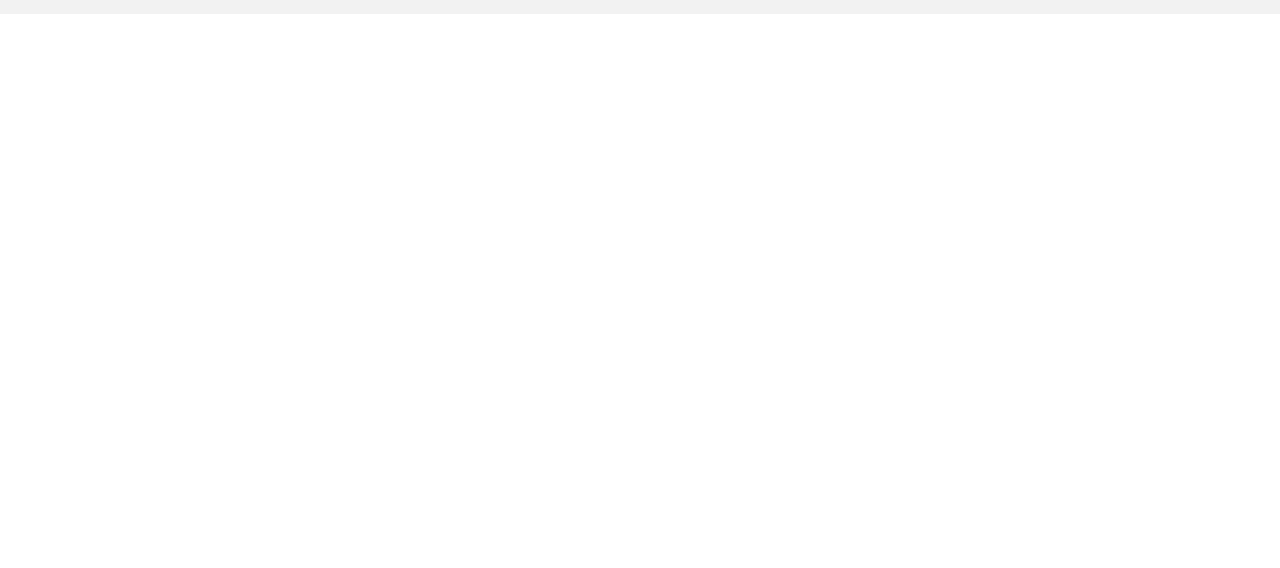
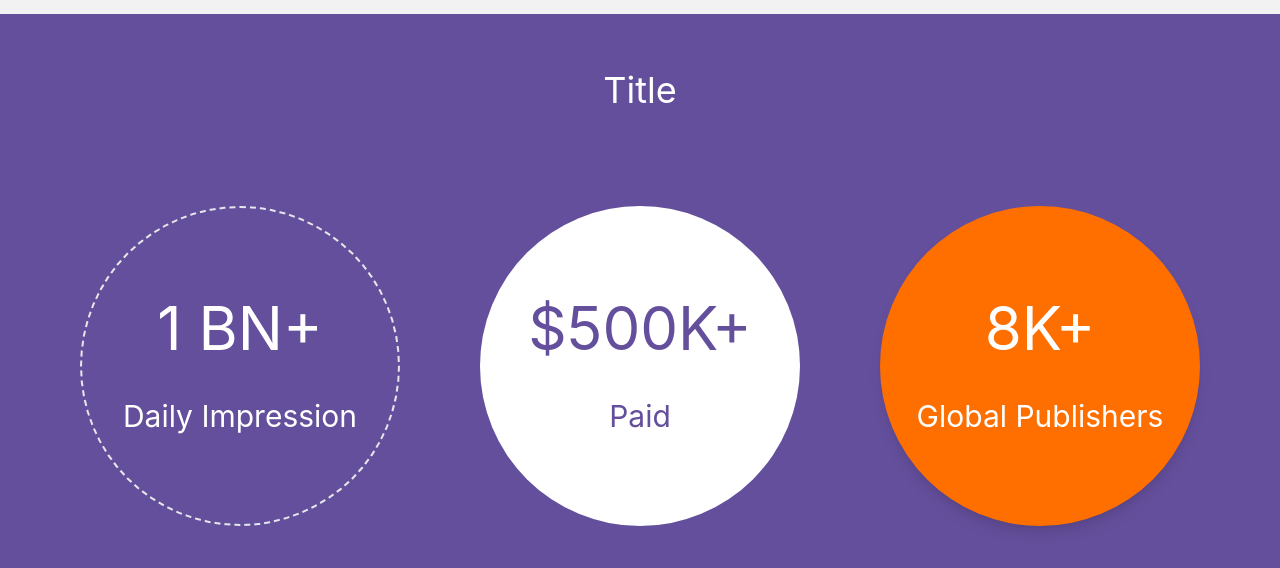
Before and after one commit to imrannaazir/fontend-task1-masterkey-tech, a React (Create React App) app: page / in a window 1280 px wide. Shown: the part 1441-2009 px from the top of the page. Before the commit the page ends 1455 px from the top, so only its background shows below. Built offline with nearby package versions, Linux system fonts and the light colour scheme.

Commit message:
analytics section added

```diff
--- /dev/null
+++ b/src/Pages/Home/Analytics.jsx
@@ -0,0 +1,37 @@
+import React from "react";
+
+const Analytics = () => {
+  return (
+    <div className="bg-secondary pt-14">
+      <p className="text-center text-white text-4xl">Title</p>
+      <div className=" flex justify-evenly text-white py-24">
+        <div class="avatar placeholder w-[25%] bg-transparent border-2 border-dashed rounded-full">
+          <div class=" rounded-full w-full">
+            <div className="text-center">
+              <p className="text-6xl ">1 BN+</p>
+              <p className="text-3xl mt-10">Daily Impression</p>
+            </div>
+          </div>
+        </div>
+        <div class="avatar placeholder w-[25%] bg-white text-secondary  rounded-full">
+          <div class=" rounded-full w-full">
+            <div className="text-center">
+              <p className="text-6xl ">$500K+</p>
+              <p className="text-3xl mt-10">Paid</p>
+            </div>
+          </div>
+        </div>
+        <div class="avatar placeholder w-[25%] bg-primary shadow-lg  rounded-full">
+          <div class=" rounded-full w-full">
+            <div className="text-center">
+              <p className="text-6xl ">8K+</p>
+              <p className="text-3xl mt-10">Global Publishers</p>
+            </div>
+          </div>
+        </div>
+      </div>
+    </div>
+  );
+};
+
+export default Analytics;
--- a/src/Pages/Home/Home.jsx
+++ b/src/Pages/Home/Home.jsx
@@ -1,4 +1,5 @@
 import React from "react";
+import Analytics from "./Analytics";
 import Banner from "./Banner";
 import Feature from "./Feature";
 import Navbar from "./Navbar";
@@ -9,6 +10,7 @@ const Home = () => {
       <Navbar />
       <Banner />
       <Feature />
+      <Analytics />
     </div>
   );
 };
```
